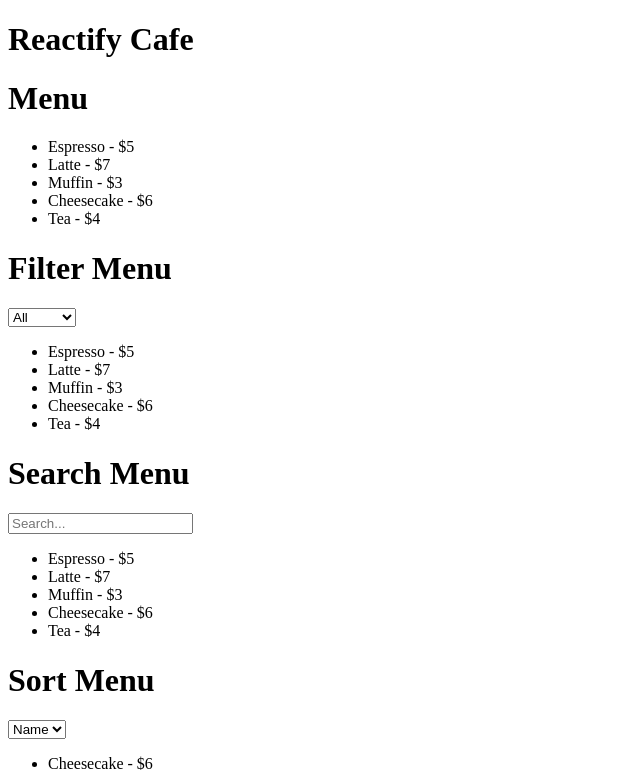
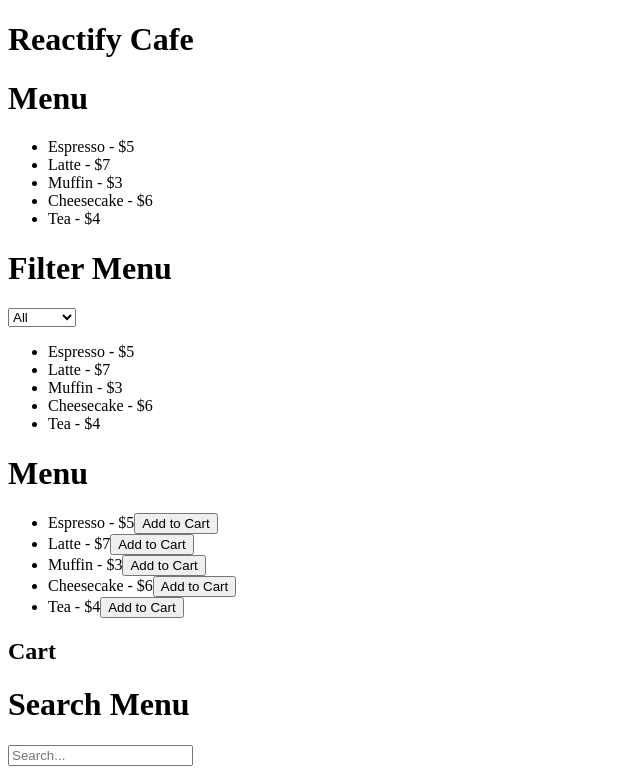
Before and after one commit to bengin34/reactify-cafe, a React (Create React App) app: page / in a window 1280 px wide. Shown: the top 772 px of the page, without its empty margins (0-640 px from the left). Built offline with nearby package versions, Linux system fonts and the light colour scheme.

Commit message:
add to cart is added

```diff
--- a/src/App.js
+++ b/src/App.js
@@ -1,7 +1,7 @@
 import React from 'react';
 import DisplayMenu from './components/DisplayMenu';
 import FilterMenu from './components/FilterMenu';
-// import AddToCart from './components/AddToCart';
+import AddToCart from './components/AddToCart';
 import SearchBar from './components/SearchBar';
 import SortMenu from './components/SortMenu';
 
@@ -11,7 +11,7 @@ const App = () => {
             <h1>Reactify Cafe</h1>
             <DisplayMenu />
             <FilterMenu />
-            {/* <AddToCart /> */}
+            <AddToCart />
             <SearchBar />
             <SortMenu />
         </div>
--- /dev/null
+++ b/src/components/AddToCart.js
@@ -0,0 +1,32 @@
+import React, { useState } from 'react';
+import menu from '../mock/data';
+
+const AddToCart = () => {
+    const [cart, setCart] = useState([]);
+
+    const addToCart = (item) => {
+        setCart([...cart, item]);
+    };
+
+    return (
+        <div>
+            <h1>Menu</h1>
+            <ul>
+                {menu.map(item => (
+                    <li key={item.id}>
+                        {item.name} - ${item.price}
+                        <button onClick={() => addToCart(item)}>Add to Cart</button>
+                    </li>
+                ))}
+            </ul>
+            <h2>Cart</h2>
+            <ul>
+                {cart.map((item, index) => (
+                    <li key={index}>{item.name} - ${item.price}</li>
+                ))}
+            </ul>
+        </div>
+    );
+};
+
+export default AddToCart;
```
